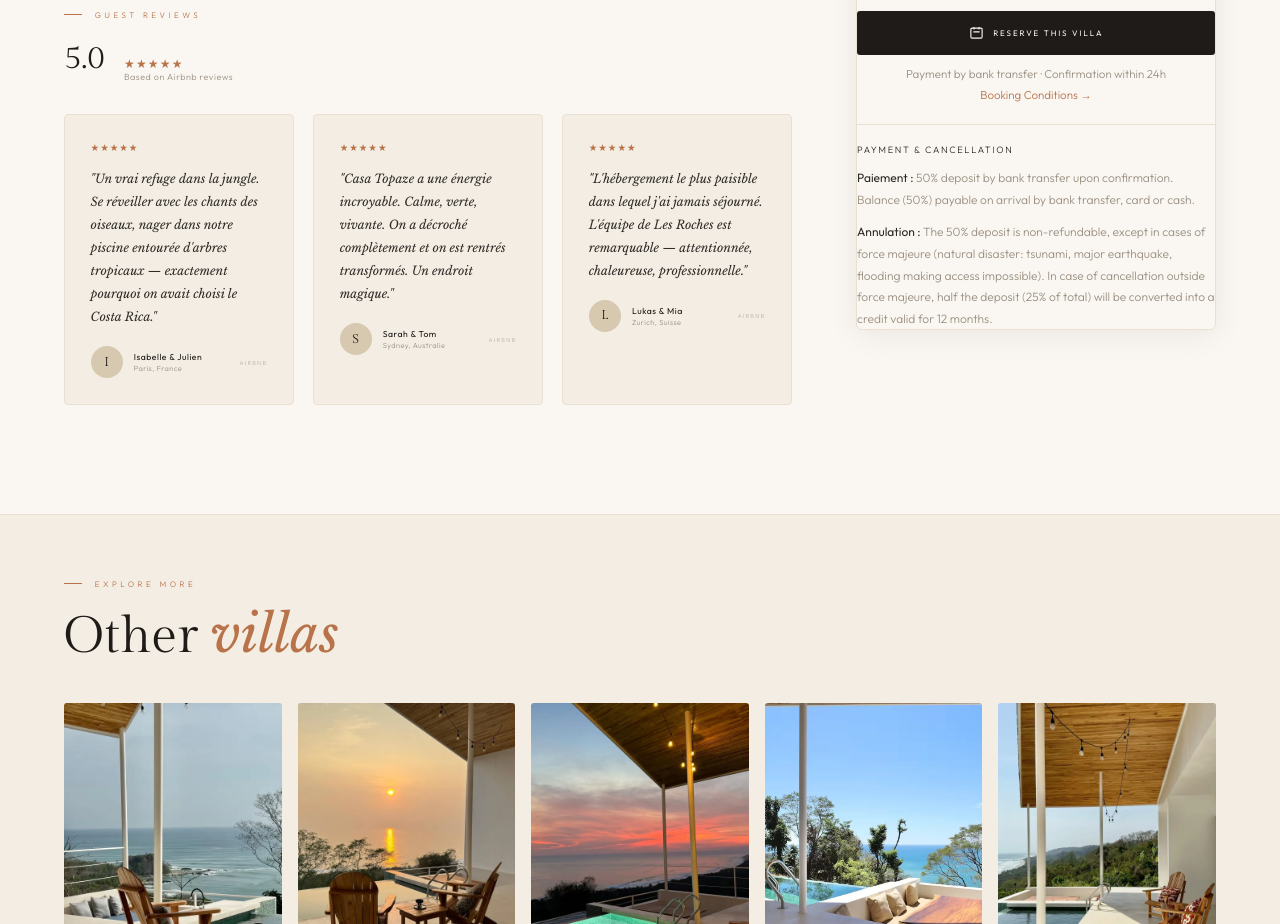
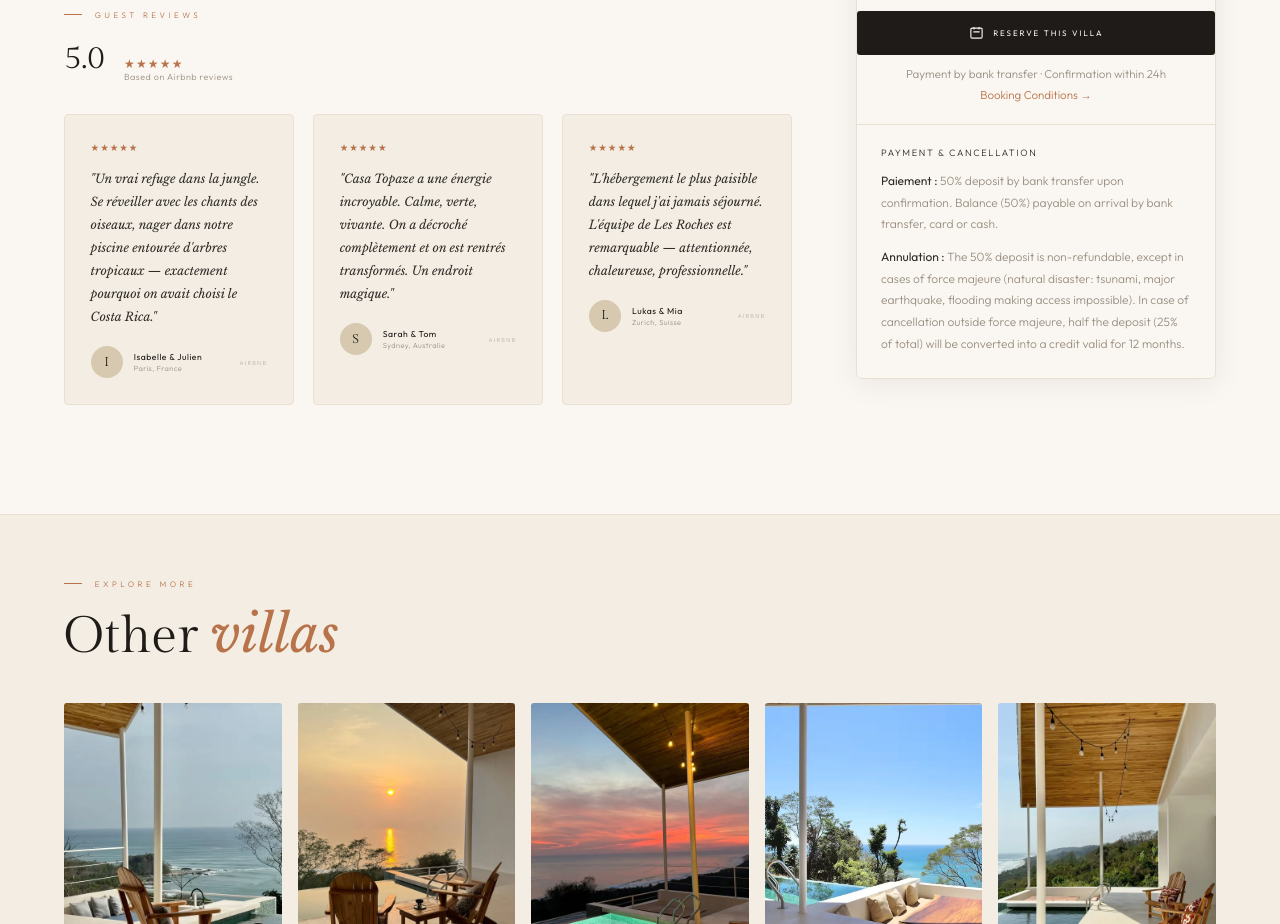
Before and after one commit to nightconciergerie13/lesroches-site, a plain HTML site: page villa-topaze.html in a window 1280 px wide. Shown: the part 1682-2606 px from the top of the page. Drawn offline with nearby package versions, Linux system fonts and the light colour scheme; no server answers.

Commit message:
Update villa-topaze.html

```diff
--- a/villa-topaze.html
+++ b/villa-topaze.html
@@ -656,7 +656,7 @@
 
 .sb-conditions {
   margin-top: 1.2rem;
-  padding-top: 1.2rem;
+  padding: 1.4rem 1.5rem 1.5rem;
   border-top: 1px solid var(--c2);
 }
 .sb-cond-title {
```
